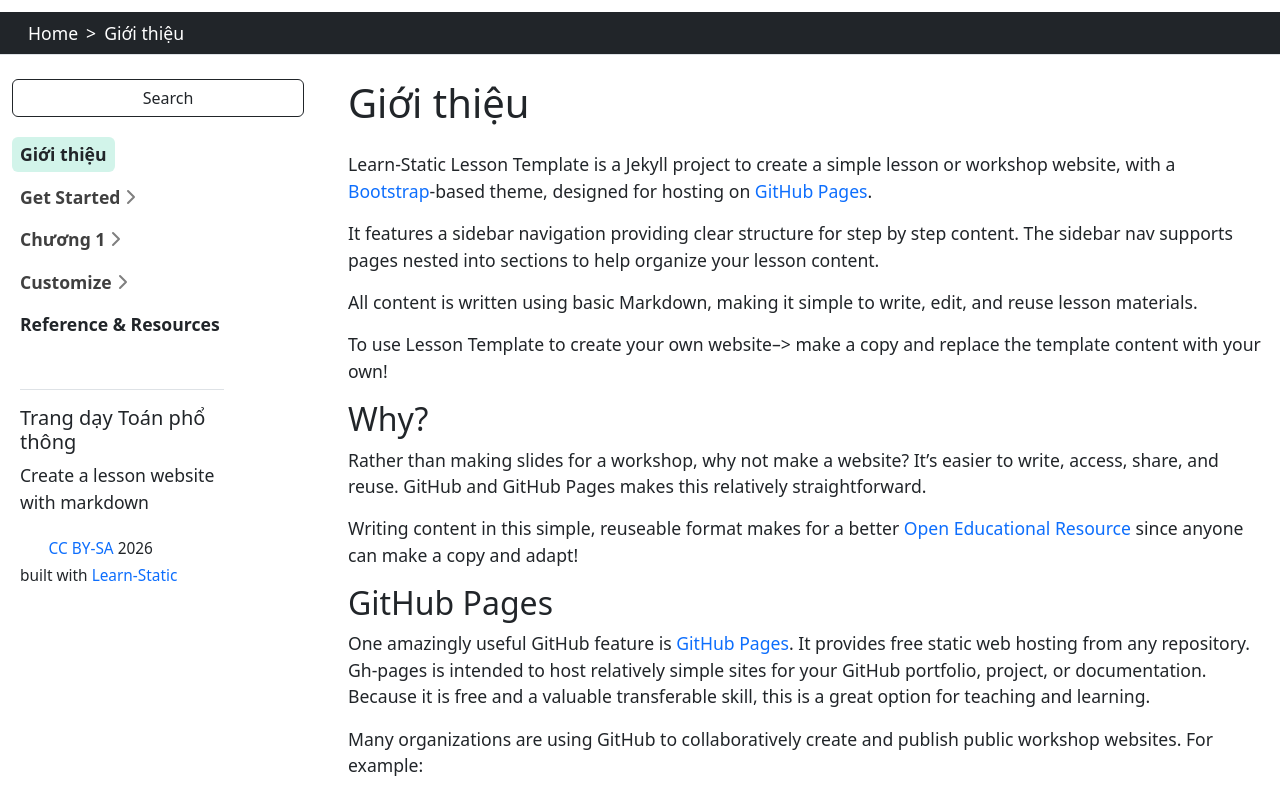
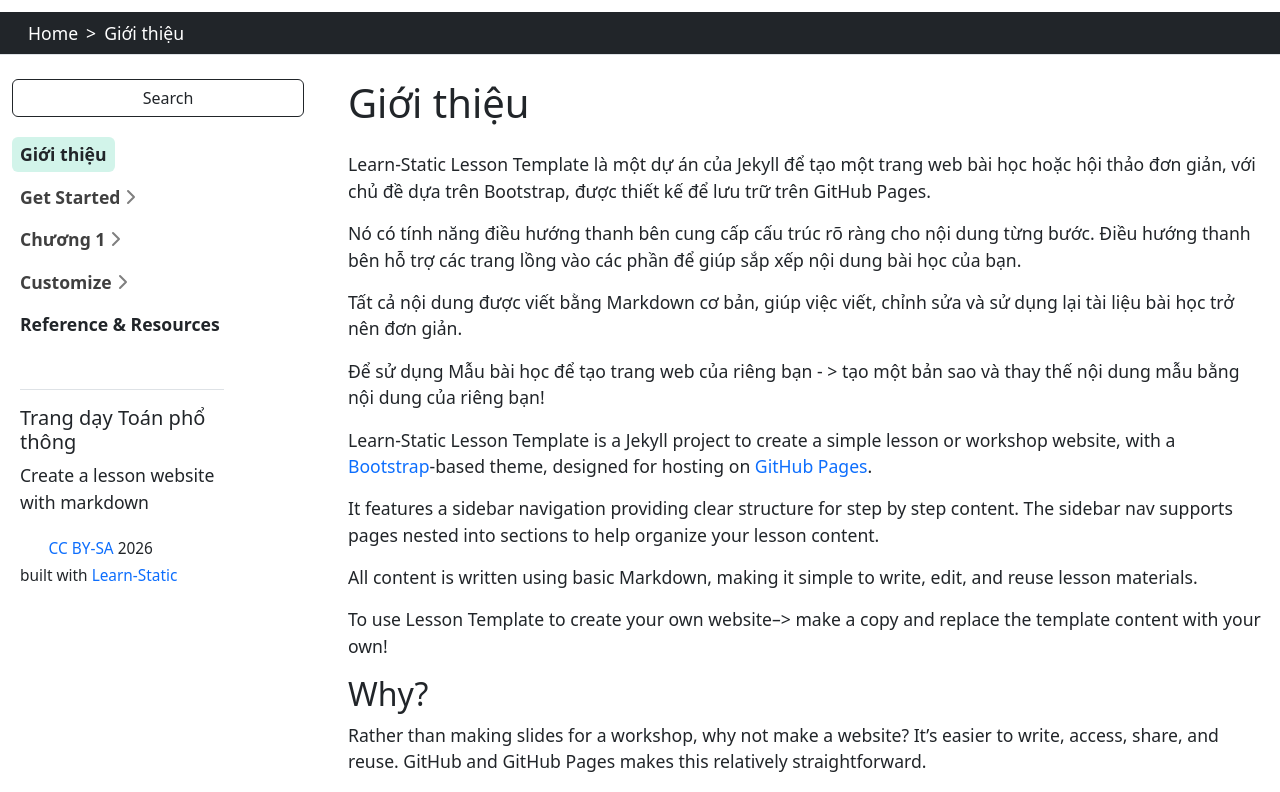
Before and after one commit to gentoan5plus/tutor, a Jekyll site: the page built from content/intro.md, in a window 1280 px wide and 900 px high, scrolled down 612 px, cut to the strip 108-900 px from the top of the window. Built offline with Jekyll 4.4.1, drawn with Linux system fonts in a browser that asks for light colours.

Commit message:
Update intro.md

```diff
--- a/content/intro.md
+++ b/content/intro.md
@@ -2,6 +2,14 @@
 nav_order: 1
 title: Giới thiệu
 ---
+Learn-Static Lesson Template là một dự án của Jekyll để tạo một trang web bài học hoặc hội thảo đơn giản, với chủ đề dựa trên Bootstrap, được thiết kế để lưu trữ trên GitHub Pages.
+
+Nó có tính năng điều hướng thanh bên cung cấp cấu trúc rõ ràng cho nội dung từng bước. Điều hướng thanh bên hỗ trợ các trang lồng vào các phần để giúp sắp xếp nội dung bài học của bạn.
+
+Tất cả nội dung được viết bằng Markdown cơ bản, giúp việc viết, chỉnh sửa và sử dụng lại tài liệu bài học trở nên đơn giản.
+
+Để sử dụng Mẫu bài học để tạo trang web của riêng bạn - > tạo một bản sao và thay thế nội dung mẫu bằng nội dung của riêng bạn!
+
 
 Learn-Static Lesson Template is a Jekyll project to create a simple lesson or workshop website, with a [Bootstrap](https://getbootstrap.com/)-based theme, designed for hosting on [GitHub Pages](https://pages.github.com/).
 
```
